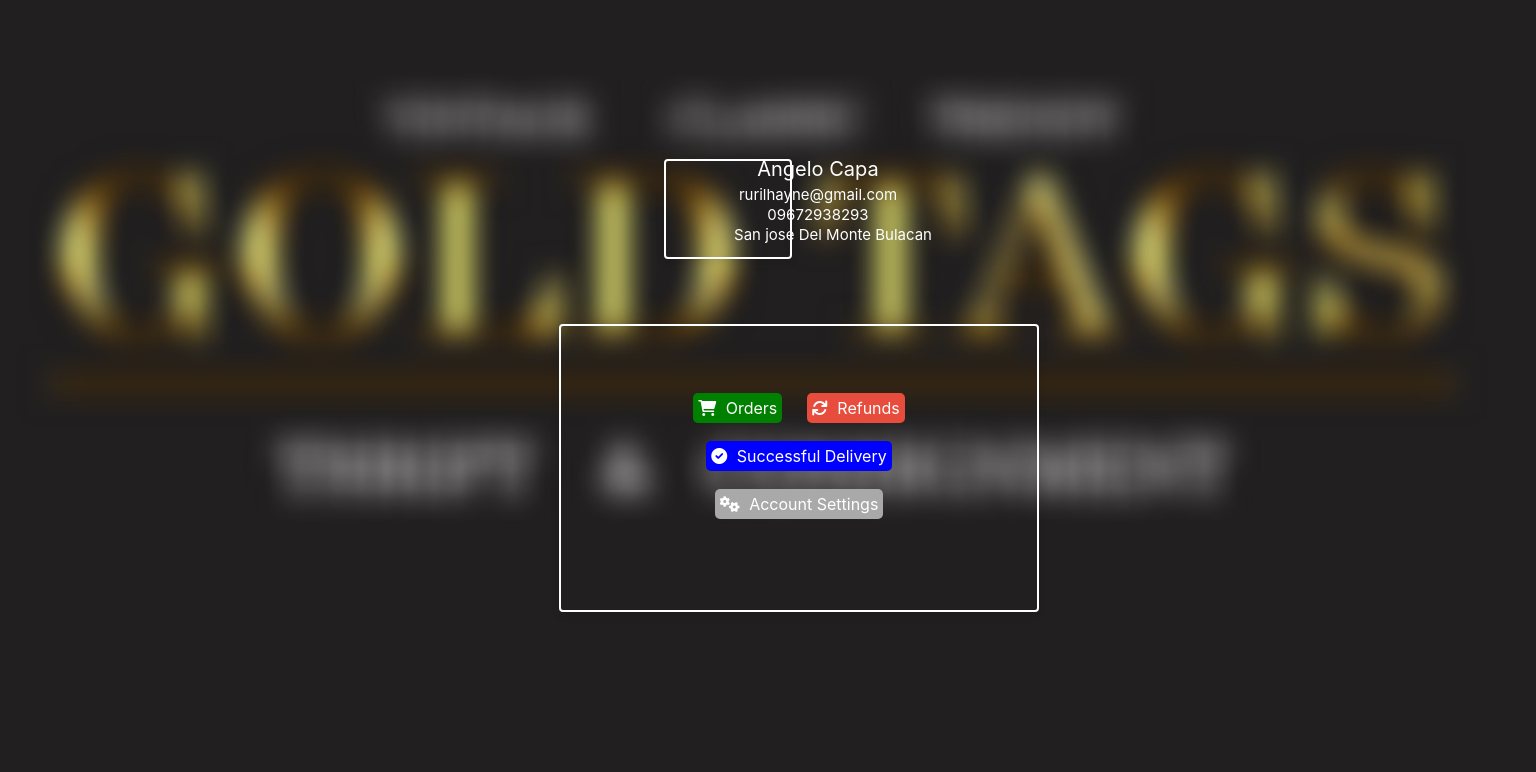
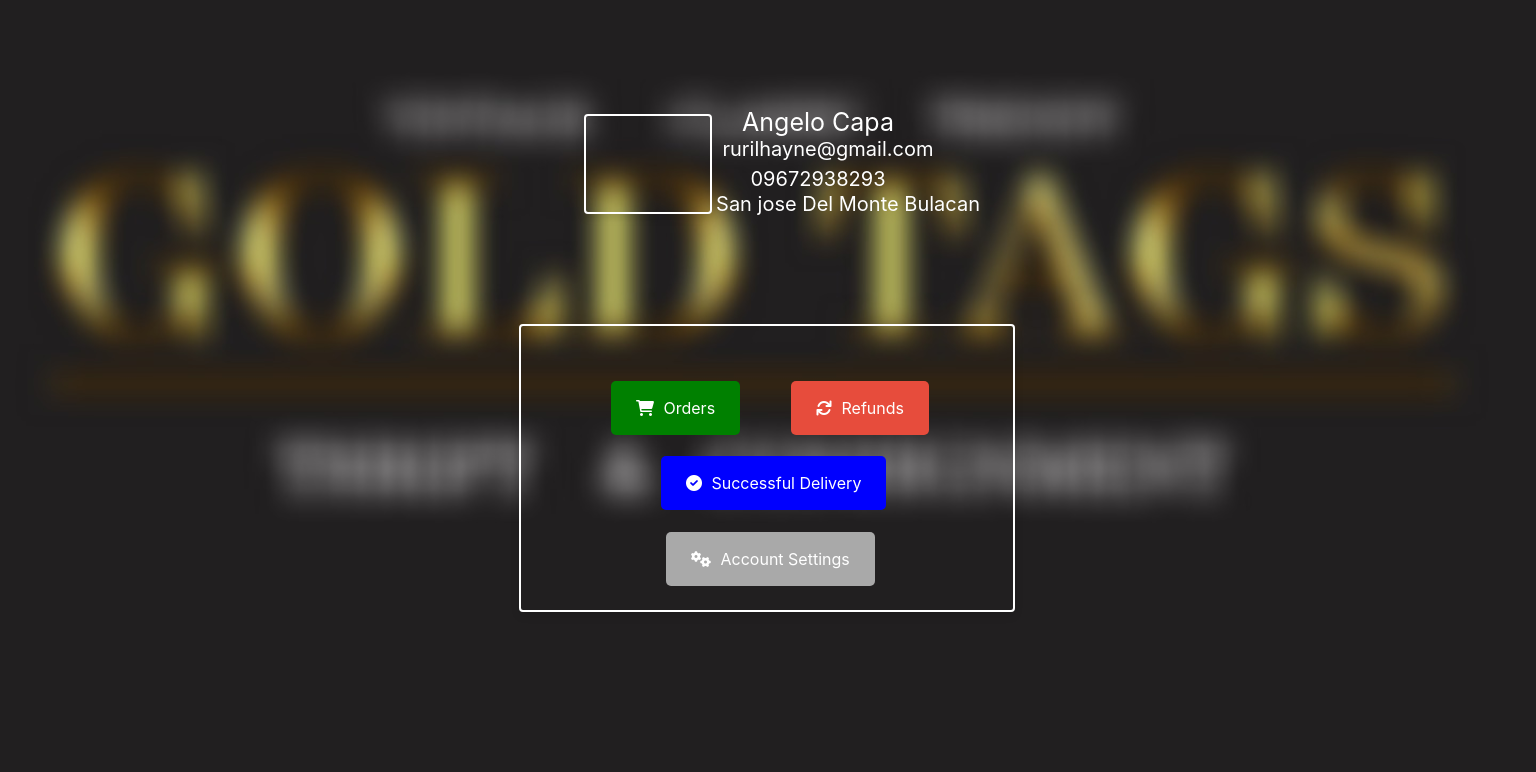
Before and after one commit to Poli010/Goldtags, a PHP site: page /rider_acc.php in a window 1536 px wide. Shown: the part 100-872 px from the top of the page. Run offline with PHP 8.4, Linux system fonts and the light colour scheme.

Commit message:
Add files via upload

```diff
--- a/rider_acc.css
+++ b/rider_acc.css
@@ -32,7 +32,6 @@ header hr {
     margin-top: 10%;
     height: 70%;
     background: transparent;
-
     display: flex;
     flex-direction: column;
     align-items: center;
@@ -121,7 +120,7 @@ i {
     background:transparent;
     border: 2px solid white;
 }
-p{
+p4{
     color: white;
     position: absolute;
     font-size: 20px;
@@ -172,9 +171,79 @@ p3{
 
 @media only screen and (min-width:1366px){
     #data {
-       width: 30rem;
+       width: 31rem;
        height: 18rem;
        bottom: 20vh;
-       left: 68vh;
+       left: 63vh;
     }
+    #pic{
+        margin-top: -40px;
+        margin-left: -60px;
+    }
+    p4{
+        color: white;
+        position: absolute;
+        font-size: 25px;
+        margin-left: 100px;
+        margin-top: -50px;
+    }
+    p1{
+        margin-left: 120px;
+        margin-top: -20px;
+        position: absolute;
+        color: white;
+        font-size: 20px;
+    }
+    p2{
+
+        margin-left: 100px;
+        margin-top: 10px;
+        position: absolute;
+        color: white;
+        font-size: 20px;
+    }
+    p3{
+        margin-left: 160px;
+        margin-top: 35px;
+        position: absolute;
+        color: white;
+        font-size: 20px;
+    }
+    .orders-link,
+    .refunds-link,
+    .success-link,
+    .account-link {
+
+    margin: 10px 10px 20px 10px;
+    text-decoration: none;
+    border-radius: 5px;
+    transition: background-color 0.3s ease;
 }
+    .success-link{
+        position: absolute;
+        margin-top: 12px;
+        left: 130px;
+        padding: 15px 25px;
+    }
+
+    .account-link{
+        position: absolute;
+        padding: 15px 25px;
+        margin-top: 40px;
+        left: 135px;
+    }
+    .orders-link{
+        position: absolute;
+        padding: 15px 25px;
+        left: 80px;
+        margin-top: -15px;
+
+    }
+    .refunds-link{
+        position: absolute;
+        padding: 15px 25px;
+        margin-top: -15px;
+        left: 260px;
+    }
+
+}
--- a/rider_acc.php
+++ b/rider_acc.php
@@ -6,7 +6,7 @@
 <head>
     <meta charset="UTF-8">
     <meta name="viewport" content="width=device-width, initial-scale=1.0">
-    <title>Courier Account</title>
+    <title>Rider Account</title>
     <link href="https://cdnjs.cloudflare.com/ajax/libs/font-awesome/6.0.0-beta3/css/all.min.css" rel="stylesheet">
     <link rel="stylesheet" href="rider_acc.css">
     <script src="https://cdn.jsdelivr.net/npm/boxicons@2.1.4/dist/boxicons.js"></script>
@@ -29,7 +29,7 @@
                         </div>
                     </div>
                 </div>
-                 <p> Angelo Capa</p>
+                 <p4> Angelo Capa</p4>
                  <p1>rurilhayne@gmail.com</p1>
                  <p2>09672938293</p2>
                  <p3>San jose Del Monte Bulacan</p3>
```
